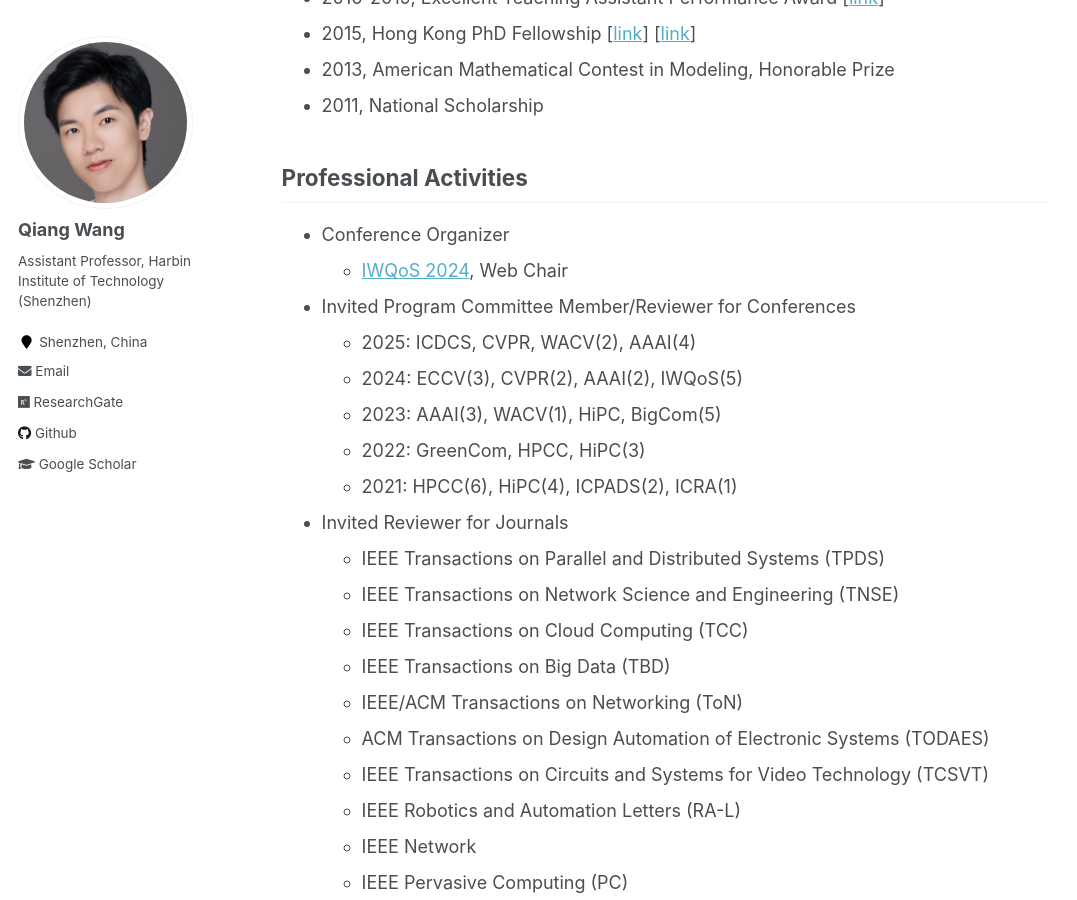
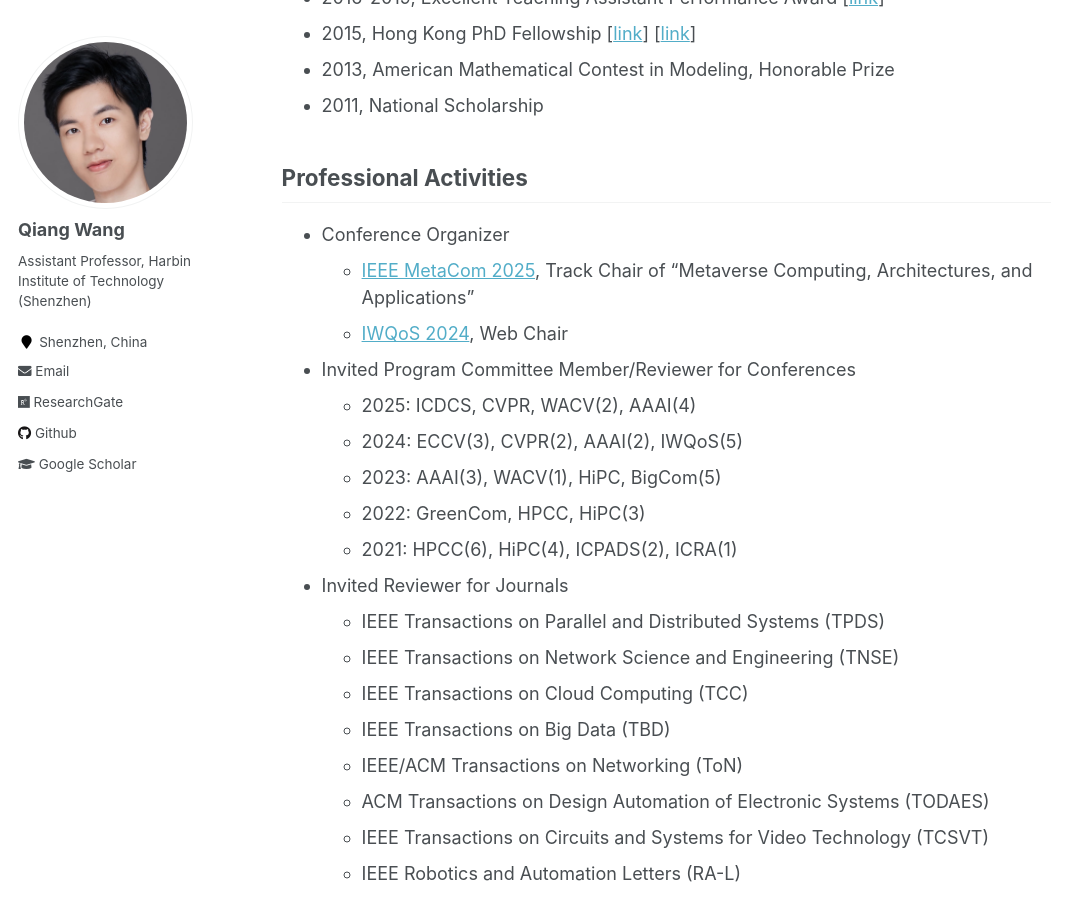
Before and after one commit to blackjack2015/blackjack2015.github.io, a Jekyll site: the page built from _pages/about.md, in a window 1280 px wide and 900 px high, scrolled down 3069 px. Shown: the whole window, without its empty margins (0-1077 px from the left). Built offline with Jekyll 4.4.1, drawn with Linux system fonts in a browser that asks for light colours.

Commit message:
Update about.md

```diff
--- a/_pages/about.md
+++ b/_pages/about.md
@@ -61,6 +61,7 @@ Qiang Wang is currently an Assistant Professor at Department of Computer Science
 
 ## Professional Activities
 + Conference Organizer
+    + [IEEE MetaCom 2025](https://www.ieee-metacom.org/index.html), Track Chair of "Metaverse Computing, Architectures, and Applications"
     + [IWQoS 2024](https://iwqos2024.ieee-iwqos.org/committees/organizing-committee), Web Chair
 + Invited Program Committee Member/Reviewer for Conferences
     + 2025: ICDCS, CVPR, WACV(2), AAAI(4)
```
